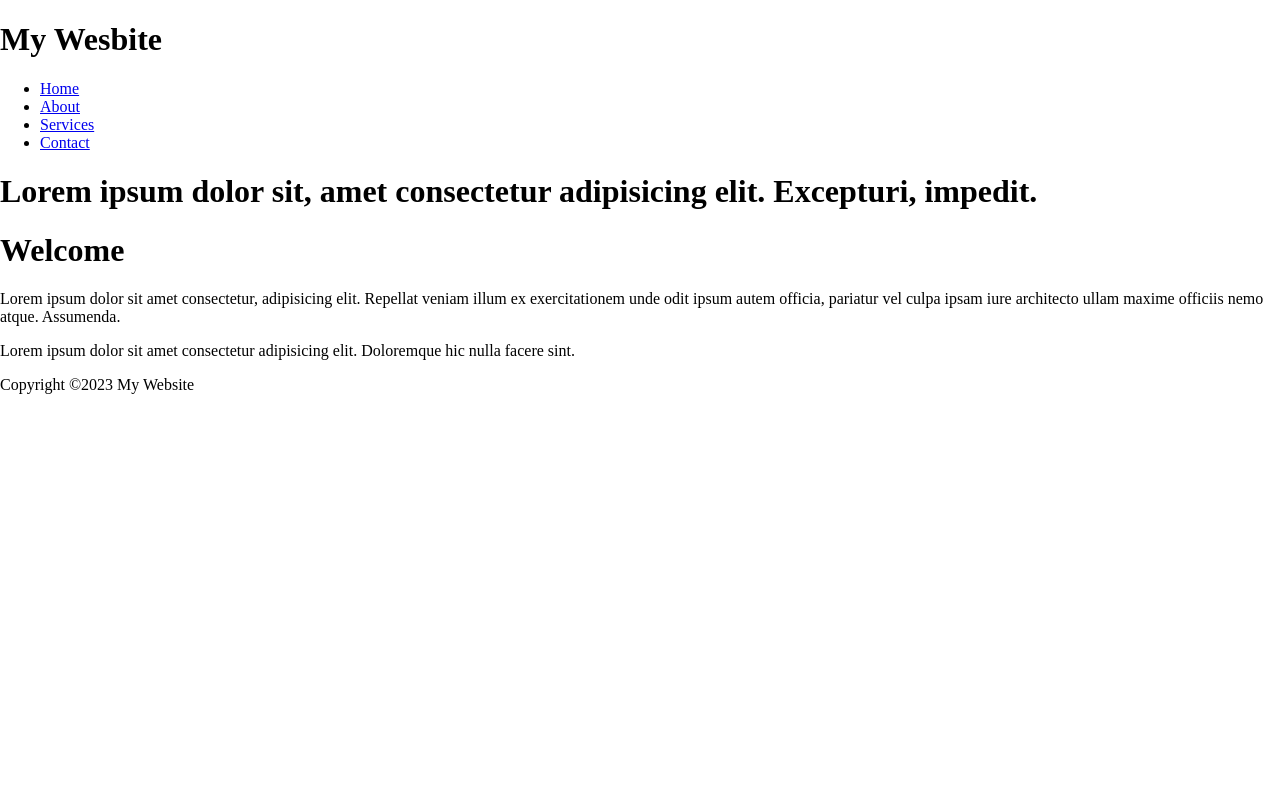
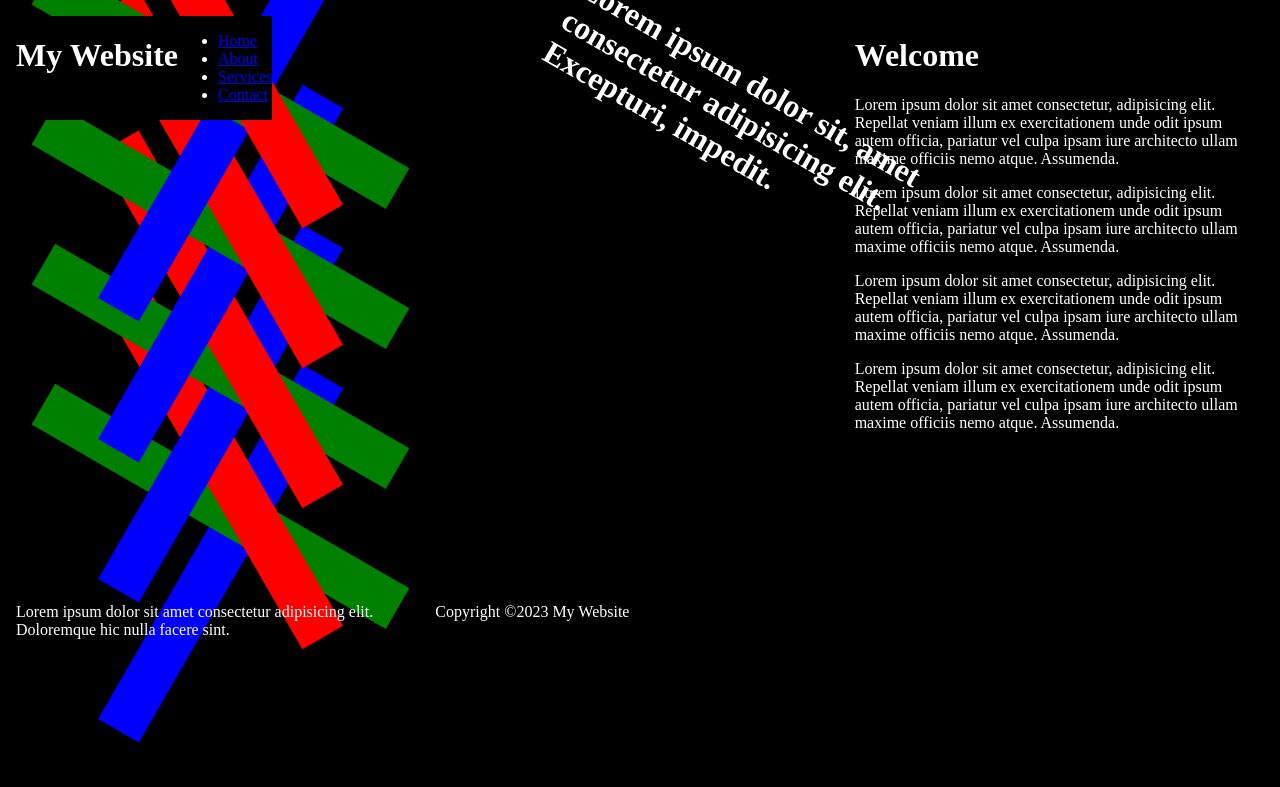
Before and after one commit to meghanmund/Week4, a plain HTML site: page index.html in a window 1280 px wide. Drawn offline with Linux system fonts and the light colour scheme.

Commit message:
h1 experiments

```diff
--- a/c/main.css
+++ b/c/main.css
@@ -2,38 +2,155 @@
   box-sizing: border-box;
 }
 body {
+    background-color: #000;
     margin: 0;
 }
 
-body > .main-grid {
+/*header and nav layout*/
+
+.main-header{
+    background-color: #000;
+    color:#fff
+    position:fixed;
+}
+
+/*background grids*/
+
+.backgrid{
+    display: grid;
+    grid-template-rows:  repeat(12, 1fr);
+    position:relative;
+}
+
+.back1{
+    background-color: red;
+    z-index: -2;
+    rotate: 60deg;
+}
+
+.back2{
+
+    z-index: -3;
+    background-color: green;
+    rotate: 30deg;
+}
+
+.back3{
+    z-index: -4;
+    background-color: blue;
+    rotate: -60deg;
+}
+
+.back4{
+    z-index: -5;
+    background-color: red;
+    rotate: 60deg;
+}
+
+.back5{
+    z-index: -6;
+    background-color: green;
+    rotate: 30deg;
+}
+.back6{
+    z-index: -7;
+    background-color: blue;
+    rotate: -60deg;
+}
+
+.back7{
+    z-index: -8;
+    background-color: red;
+    rotate: 60deg;
+}
+
+.back8{
+    z-index: -9;
+    background-color: green;
+    rotate: 30deg;
+}
+
+.back9{
+    z-index: -10;
+    background-color: blue;
+    rotate: -60deg;
+}
+
+.back10{
+    z-index: -11;
+    background-color: red;
+    rotate: 60deg;
+}
+
+.back11{
+    z-index: -12;
+    background-color: green;
+    rotate: 30deg;
+}
+
+.back12{
+    z-index: -13;
+    background-color: blue;
+    rotate: -60deg;
+}
+
+/*start main layout*/
+
+.main-header{
+    display:flex;
+    align-items: flex-start;
+    justify-content: left;
+    list-style: none;
+    z-index: 1;
+    position:fixed;
+}
+
+.main-grid {
     height: 100vh;
     transition: 500ms;
     display: grid;
     grid-template-columns: 1fr 1fr 1fr;
-  gap: 3px;
+    gap: 10px;
+    background: #000;
+    color:#fff;
+    padding:1rem;
+    z-index: 1;
+  }
+
+  .showcase{
+    position:relative;
+    rotate:30deg;
+    z-index: 1;
+  }
+
+  .about{
+    z-index: 1;
+  }
+
+  .sidebar{
+    z-index: 1;
+
+  }
+
+  /*grid trans*/
+
+  .main-grid:has(.showcase, .about, .sidebar){
+    background: #000;
+    transition: 300ms;
+  }
+
+  .main-grid:has(.showcase, .about, .sidebar):hover{
     background: #000;
     color: #fff;
   }
 
-:where(.main-header, .showcase, .sidebar) {
-  background: #000;
-  color: #fff;
-  transition: 300ms;
-}
-
-:where(.main-header, .showcase, .sidebar):hover {
-  background: #fff;
-  color: #000;
-}
-
-.grid:has(.main-header:hover) {
+  .main-grid:has(.showcase:hover){
     grid-template-columns: 2fr 0.5fr 0.5fr;
   }
 
-.grid:has(.showcase:hover) {
+    .main-grid:has(.about:hover){
     grid-template-columns: 0.5fr 2fr 0.5fr;
   }
-
-.grid:has(.sidebar:hover) {
+ .main-grid:has(.aside:hover){
     grid-template-columns: 0.5fr 0.5fr 2fr;
   }
--- a/index.html
+++ b/index.html
@@ -1,15 +1,15 @@
 <!DOCTYPE html>
 <html>
-  <head>
+<head>
     <meta charset="utf-8"/>
     <meta http-equiv="X-UA-Compatible" content="IE=edge"/>
     <title>Breaking the Grid</title>
     <meta name="viewport" content="width=device-width, initial-scale=1"/>
     <link rel="stylesheet" type="text/css" media="screen" href="c/main.css"/>
-  </head>
+</head>
 
-  <header id="main-header">
-    <h1>My Wesbite</h1>
+<header class="main-header">
+    <h1>My Website</h1>
     <div class="nav">
       <ul>
         <li><a href="#">Home</a></li>
@@ -18,19 +18,33 @@
         <li><a href="#">Contact</a></li>
       </ul>
     </div>
-  </header>
+</header>
 
-  <body>
-    <div class="backgrid1"></div>
-    <div class="backgrid2"></div>
+<body class="main-grid">
 
-    <main id="main-grid">
-      <div id="showcase">
+  <div class="backgrid">
+    <div class="back1"></div>
+    <div class="back2"></div>
+    <div class="back3"></div>
+    <div class="back4"></div>
+    <div class="back5"></div>
+    <div class="back6"></div>
+    <div class="back7"></div>
+    <div class="back8"></div>
+    <div class="back9"></div>
+    <div class="back10"></div>
+    <div class="back11"></div>
+    <div class="back12"></div>
+  </div>
+
+  <div class="showcase">
         <h1>
           Lorem ipsum dolor sit, amet consectetur adipisicing elit. Excepturi,
           impedit.
         </h1>
-      </div>
+  </div>
+
+  <div class="about">
       <h1>Welcome</h1>
       <p>
         Lorem ipsum dolor sit amet consectetur, adipisicing elit. Repellat
@@ -38,17 +52,41 @@
         vel culpa ipsam iure architecto ullam maxime officiis nemo atque.
         Assumenda.
       </p>
-    </main>
 
-    <aside id="sidebar">
+      <p>
+        Lorem ipsum dolor sit amet consectetur, adipisicing elit. Repellat
+        veniam illum ex exercitationem unde odit ipsum autem officia, pariatur
+        vel culpa ipsam iure architecto ullam maxime officiis nemo atque.
+        Assumenda.
+      </p>
+
+      <p>
+        Lorem ipsum dolor sit amet consectetur, adipisicing elit. Repellat
+        veniam illum ex exercitationem unde odit ipsum autem officia, pariatur
+        vel culpa ipsam iure architecto ullam maxime officiis nemo atque.
+        Assumenda.
+      </p>
+
+      <p>
+        Lorem ipsum dolor sit amet consectetur, adipisicing elit. Repellat
+        veniam illum ex exercitationem unde odit ipsum autem officia, pariatur
+        vel culpa ipsam iure architecto ullam maxime officiis nemo atque.
+        Assumenda.
+      </p>
+  </div>
+
+  <div class="sidebar">
       <p>
         Lorem ipsum dolor sit amet consectetur adipisicing elit. Doloremque hic
         nulla facere sint.
       </p>
-    </aside>
-  </body>
+  </div>
 
-  <footer id="main-footer">
+
+<footer class="main-footer">
     <p>Copyright &copy;2023 My Website</p>
-  </footer>
+</footer>
+
+</body>
+
 </html>
```
Lines whose indentation alone changed are shown as unchanged.
